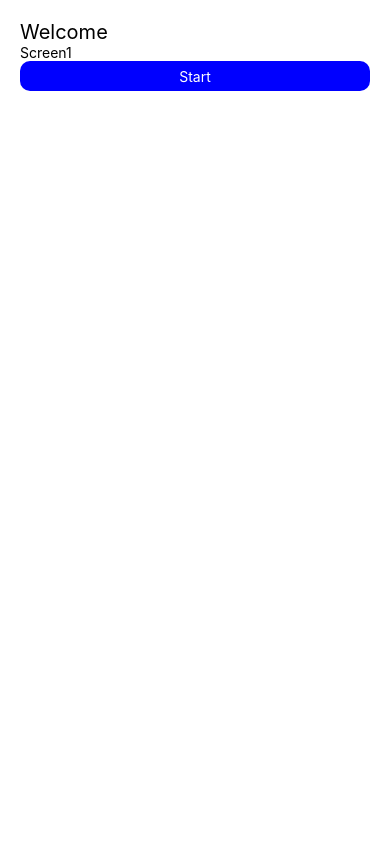
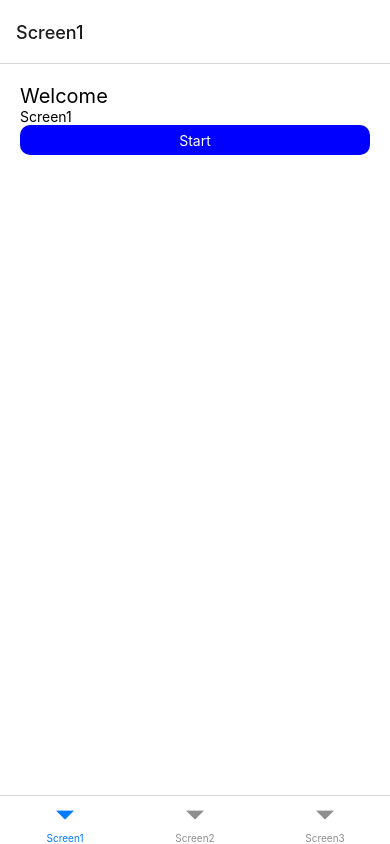
Before and after one commit to JEWOOLAFAVOUR/React-Native-App, a React Native app: screen / in a window 390 px wide. Built offline with nearby package versions, Linux system fonts and the light colour scheme.

Commit message:
for bottom  navigator

```diff
--- a/App.js
+++ b/App.js
@@ -1,28 +1,58 @@
+// import { StyleSheet, Text, View } from 'react-native'
+// import React from 'react'
+// import { NavigationContainer } from '@react-navigation/native'
+// import { createStackNavigator } from '@react-navigation/stack'
+// import Screen1 from './screens/Screen1'
+// import Screen2 from './screens/Screen2'
+// import Screen3 from './screens/Screen3'
+
+// const App = () => {
+//   const Stack = createStackNavigator()
+//   return (
+
+//     <NavigationContainer>
+
+//       <Stack.Navigator screenOptions={{ headerShown: false }}>
+
+//         <Stack.Screen name='Screen1' component={Screen1} />
+//         <Stack.Screen name='Screen2' component={Screen2} />
+//         <Stack.Screen name='ThirdScreen' component={Screen3} />
+
+//       </Stack.Navigator>
+
+//     </NavigationContainer>
+
+
+//   )
+// }
+
+// export default App
+
+// const styles = StyleSheet.create({})
+
+
+
 import { StyleSheet, Text, View } from 'react-native'
 import React from 'react'
 import { NavigationContainer } from '@react-navigation/native'
-import { createStackNavigator } from '@react-navigation/stack'
+import { createBottomTabNavigator } from '@react-navigation/bottom-tabs'
 import Screen1 from './screens/Screen1'
 import Screen2 from './screens/Screen2'
 import Screen3 from './screens/Screen3'
 
+
 const App = () => {
-  const Stack = createStackNavigator()
+
+  const Tab = createBottomTabNavigator();
+
   return (
-
     <NavigationContainer>
-
-      <Stack.Navigator screenOptions={{ headerShown: false }}>
-
-        <Stack.Screen name='Screen1' component={Screen1} />
-        <Stack.Screen name='Screen2' component={Screen2} />
-        <Stack.Screen name='ThirdScreen' component={Screen3} />
-
-      </Stack.Navigator>
-
+      <Tab.Navigator>
+        <Tab.Screen name='Screen1' component={Screen1} />
+        <Tab.Screen name='Screen2' component={Screen2} />
+        <Tab.Screen name='Screen3' component={Screen3} />
+      </Tab.Navigator>
     </NavigationContainer>
-
-
   )
 }
 
--- a/package.json
+++ b/package.json
@@ -10,6 +10,7 @@
   },
   "dependencies": {
     "@react-native-masked-view/masked-view": "0.3.0",
+    "@react-navigation/bottom-tabs": "^6.5.12",
     "@react-navigation/native": "^6.1.10",
     "@react-navigation/stack": "^6.3.21",
     "expo": "~50.0.6",
@@ -17,8 +18,8 @@
     "react": "18.2.0",
     "react-native": "0.73.2",
     "react-native-gesture-handler": "~2.14.0",
-    "react-native-screens": "~3.29.0",
-    "react-native-safe-area-context": "4.8.2"
+    "react-native-safe-area-context": "4.8.2",
+    "react-native-screens": "~3.29.0"
   },
   "devDependencies": {
     "@babel/core": "^7.20.0"
```
Also changed, not shown: 1 other file (tests, documents, lock files or other folders).
